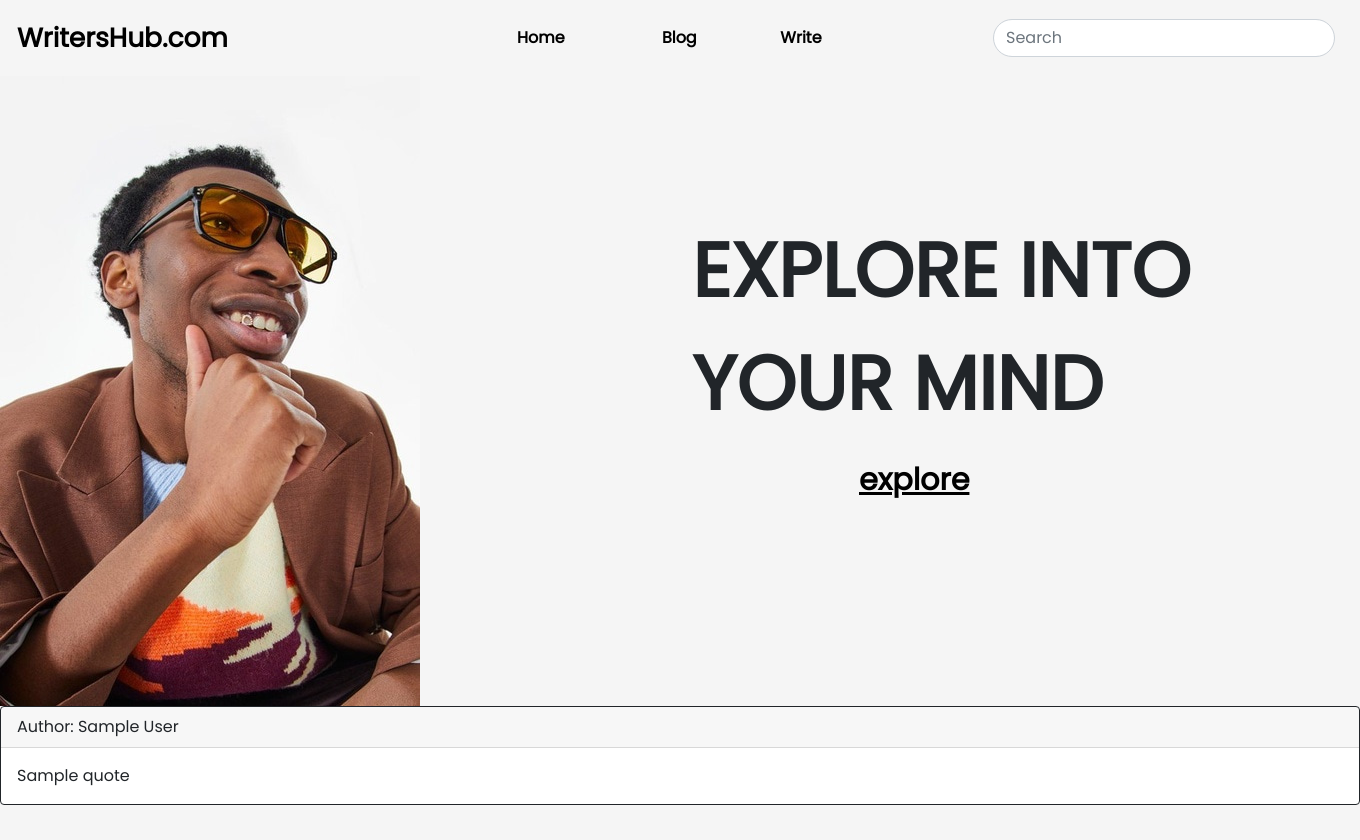
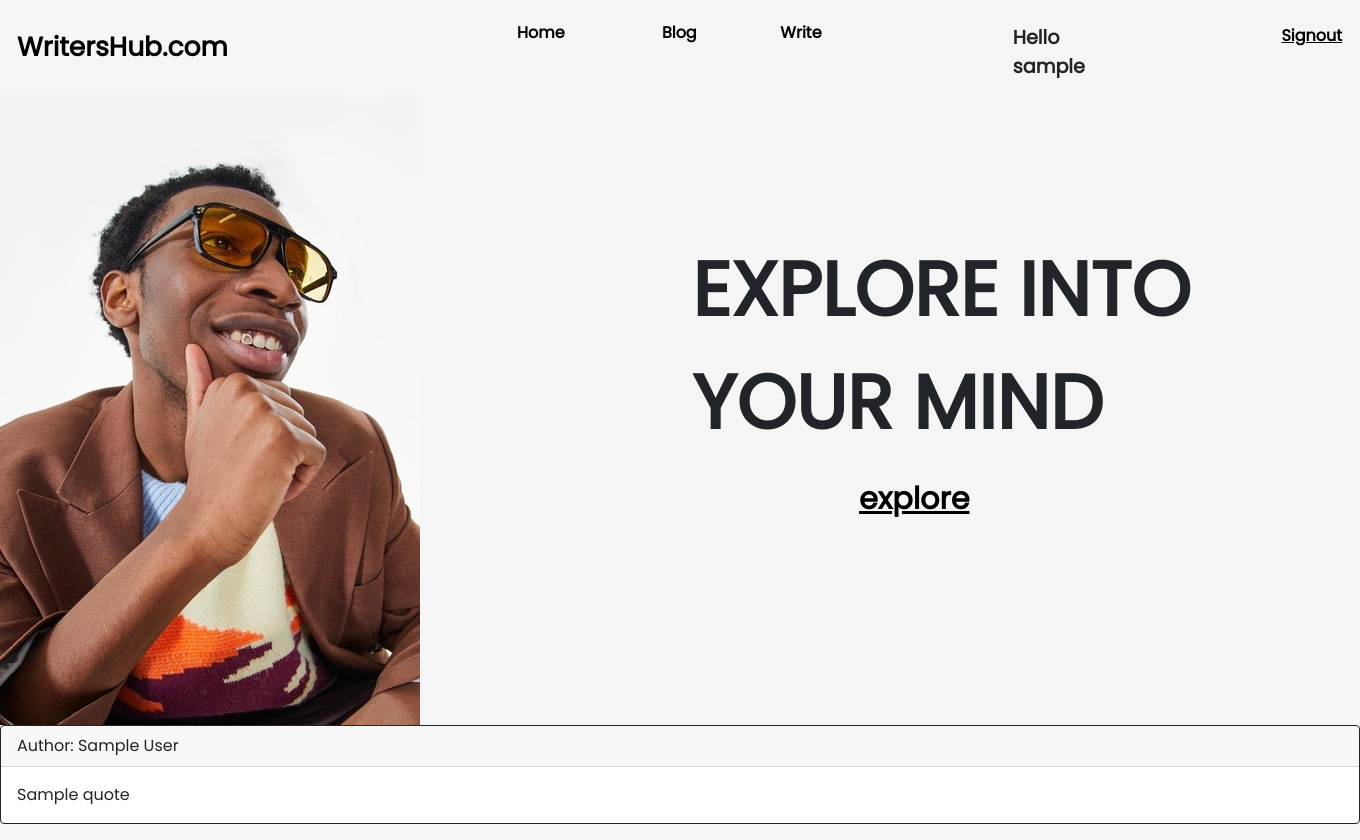
Before and after one commit to Charity-Mutembei/BLOG-APP, a Flask app: page / in a window 1360 px wide. Before the commit the page ends 805 px from the top, so only its background shows below. Run offline with Flask 2, Linux system fonts and the light colour scheme; a user stored in the database is signed in; tables that the repository leaves empty hold one stand-in row (values such as "Sample post"); a database or web service that is not in the repository returns one stand-in record (values such as "Sample title"); data that the repository does not hold is empty; some libraries are stand-ins or nearby versions.

Commit message:
Feat: Navbar adjusted and added features such as links to pages and the logout/login functionality

```diff
--- a/app/main/views.py
+++ b/app/main/views.py
@@ -87,7 +87,6 @@ def new_blog():
     return render_template('new_blog.html',blog_form = form, blogs = all_blogs)
 
 @main.route('/blog', methods= ['GET','POST'])
-@login_required
 def blog ():
     '''
     displays the written stories of all, after the click 'ReadMore' on the snippet tab.
--- a/app/templates/blog.html
+++ b/app/templates/blog.html
@@ -2,6 +2,12 @@
 {% import 'macros.html' as macro %}
 {% block content%}
  <div class="container">
+    <div>
+      <p> New here? <a href="{{url_for('auth.register')}}">Sign up here</a></p>
+      <p> Have an account? <a href="{{url_for('main.new_blog')}}">Write a blog</a></p>
+
+
+    </div>
 
     <div class="tab-content">
       <div  class="container tab-pane active" id="all"><br>
--- a/app/templates/navbar.html
+++ b/app/templates/navbar.html
@@ -16,10 +16,23 @@
           <li class="nav-item">
             <a class="nav-link active" href="/blog/new" style="color: black; font-weight: 900; margin-left: 260%;">Write</a>
           </li>
+
+
+          {% if current_user.is_authenticated %}
+          <li style="margin-left: 90%; margin-top: 3%; font-size: larger;"><strong>Hello {{current_user.username}}</strong></li>
+
+
+          <div class="row" style="margin-left: 50%; margin-top: 3%;">
+            <div class="col">
+              <li><a href="{{url_for('auth.logout')}}" style="color: black; font-weight: 900; ">Signout</a></li>
+            </div>
+          </div>
+
+          {% else %}
+          <li><a href="{{url_for('auth.login')}}">Sign in</a></li>
+
+          {%endif%}
         </ul>
-        <form class="d-flex">
-          <input class="form-control me-2" type="search" placeholder="Search" aria-label="Search" style="border-radius: 3cm;">
-        </form>
       </div>
     </div>
   </nav>
```
